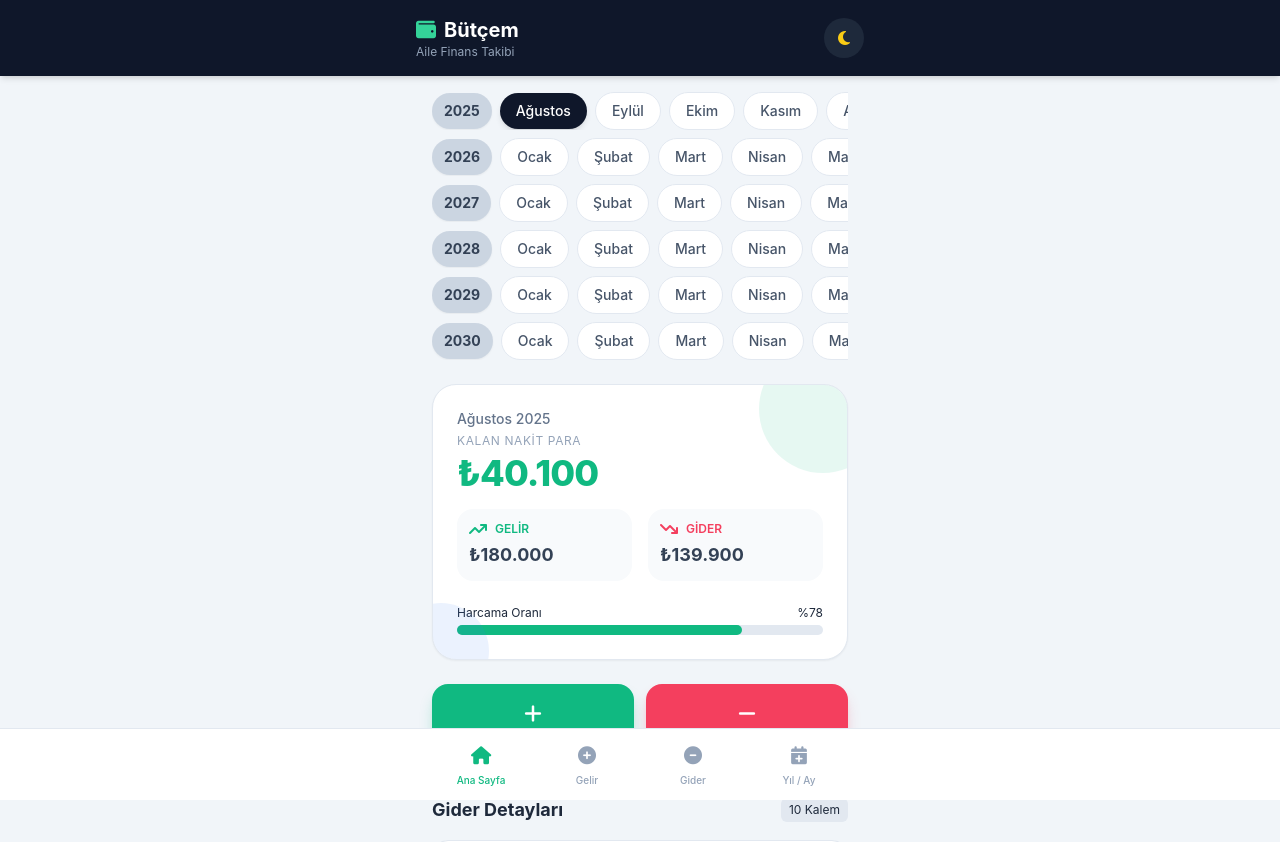
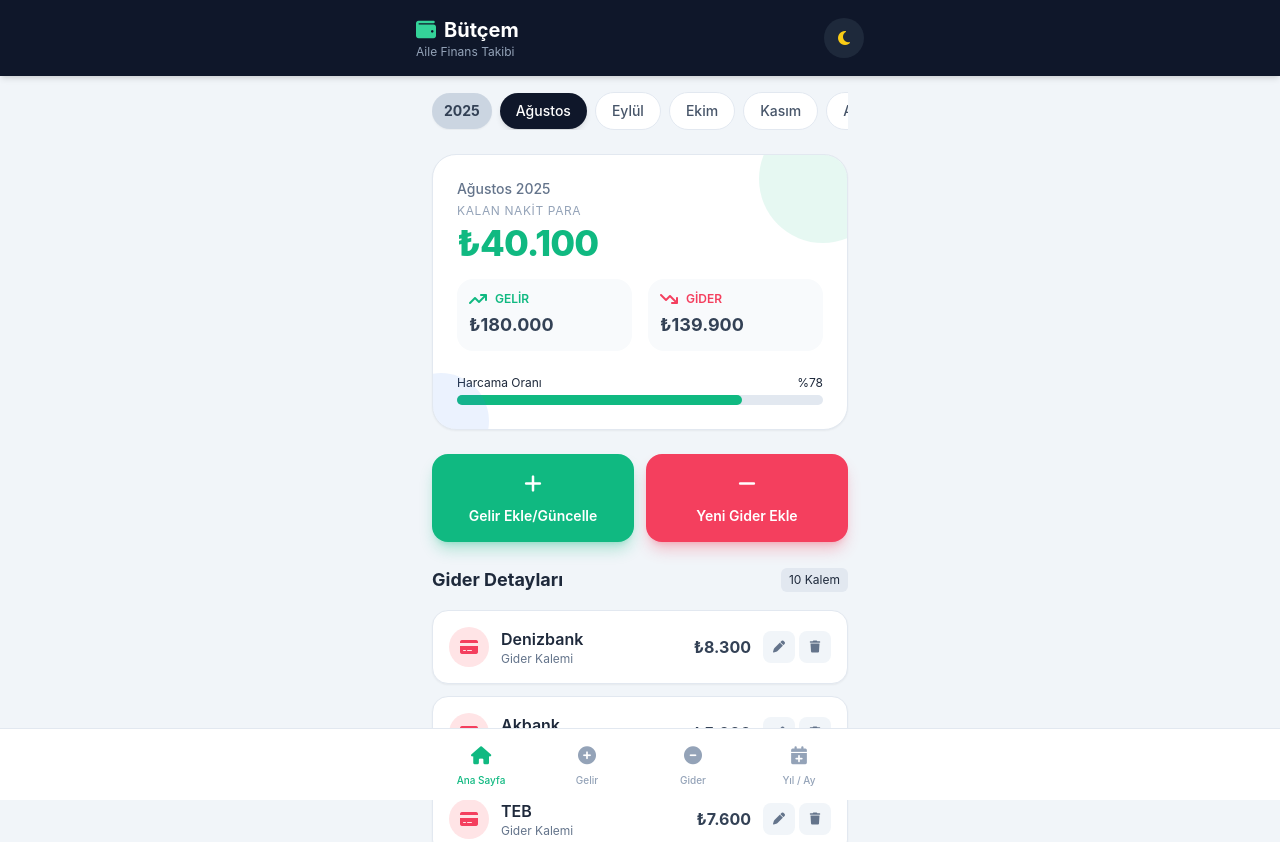
Before and after one commit to furkanbaysal/butcem, a plain HTML site: page index.html in a window 1280 px wide. Shown: the top 842 px of the page. Drawn offline with nearby package versions, Linux system fonts and the light colour scheme.

Commit message:
Update index.html

```diff
--- a/index.html
+++ b/index.html
@@ -367,24 +367,21 @@
             }
             bar.style.width = `${percent}%`;
 
-            // Ay Sekmelerini Oluştur (yıl başlıkları altında gruplu)
+            // ** Değişiklik Yapılan Kısım ** Ay Sekmelerini Güncelle
             const tabsContainer = document.getElementById('monthTabs');
             tabsContainer.innerHTML = '';
-            let currentRow = null;
-            let lastYear = null;
-            financeData.forEach((data, index) => {
-                // Yıl değişince yeni satır + yıl başlığı ekle
-                if (data.year !== lastYear) {
-                    lastYear = data.year;
-                    currentRow = document.createElement('div');
+            const currentRow = document.createElement('div');
             currentRow.className = 'flex items-center gap-2 overflow-x-auto hide-scrollbar';
             tabsContainer.appendChild(currentRow);
 
             const yearLabel = document.createElement('div');
             yearLabel.className = 'shrink-0 sticky left-0 z-10 px-3 py-2 rounded-full text-sm font-bold bg-slate-300 dark:bg-slate-600 text-slate-700 dark:text-slate-200 shadow-sm';
-                    yearLabel.innerText = data.year;
+            yearLabel.innerText = currentData.year; // Sadece mevcut yıl görünür
             currentRow.appendChild(yearLabel);
-                }
+
+            // Sadece mevcut yılın aylarını ekleyin
+            financeData.forEach((data, index) => {
+                if (data.year === currentData.year) { // Yıl kontrolü
                     const isActive = index === currentMonthIndex;
                     const btn = document.createElement('button');
                     btn.className = `shrink-0 px-4 py-2 rounded-full text-sm font-medium whitespace-nowrap transition ${isActive ? 'bg-slate-900 text-white dark:bg-emerald-600 shadow-md' : 'bg-white dark:bg-slate-800 text-slate-600 dark:text-slate-300 border border-slate-200 dark:border-slate-700'}`;
@@ -394,6 +391,7 @@
                         saveData(); // Ay değişimini kaydet
                     };
                     currentRow.appendChild(btn);
+                }
             });
 
             // Gider Listesini Oluştur
```
Lines whose indentation alone changed are shown as unchanged.
